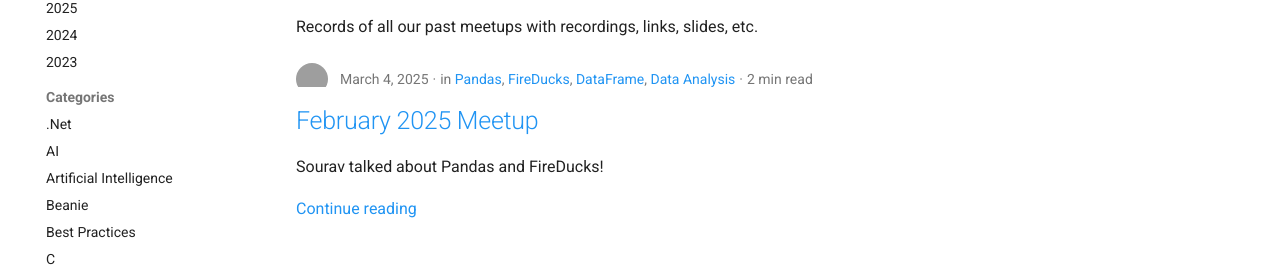
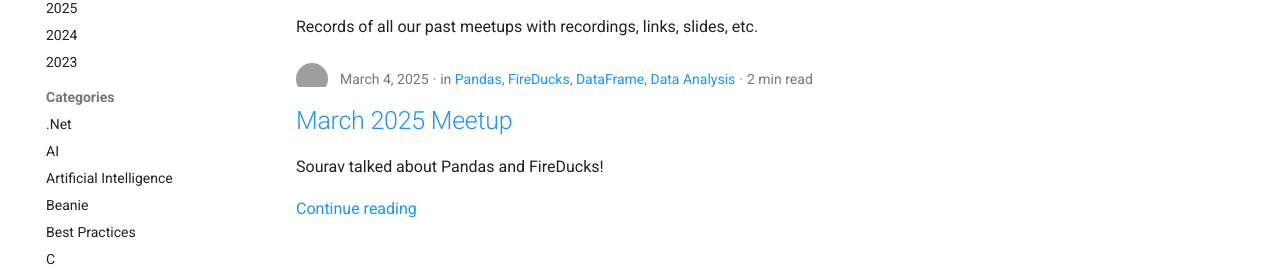
Before and after one commit to pytexas/meetup, an MkDocs documentation site: the page built from docs/past_meetups/index.md, in a window 1280 px wide and 900 px high. Shown: the part 214-492 px from the top of the window. Built offline with MkDocs 1.6.1 and Material for MkDocs 9.7.7, drawn with Linux system fonts in a browser that asks for light colours; comment, search, counter and statistics services are not loaded; grey boxes are pictures that could not be loaded.

Commit message:
Update 2025-03-04.md

```diff
--- a/docs/past_meetups/posts/2025-03-04.md
+++ b/docs/past_meetups/posts/2025-03-04.md
@@ -11,12 +11,12 @@ authors:
     - souravsaha
 ---
 
-# February 2025 Meetup
+# March 2025 Meetup
 
 Sourav talked about Pandas and FireDucks!
 
 <!-- more -->
-![Sourav Saha Avatar](assets/images/Sourav_Saha.jpg){: style="height:150px;width:150px" align=left}
+![Sourav Saha Avatar](/assets/images/Sourav_Saha.jpg){: style="height:150px;width:150px" align=left}
 
 #### Accelerate your pandas application with FireDucks; A multi-threaded DataFrame library with JIT Compiler - Sourav Saha
 
```
